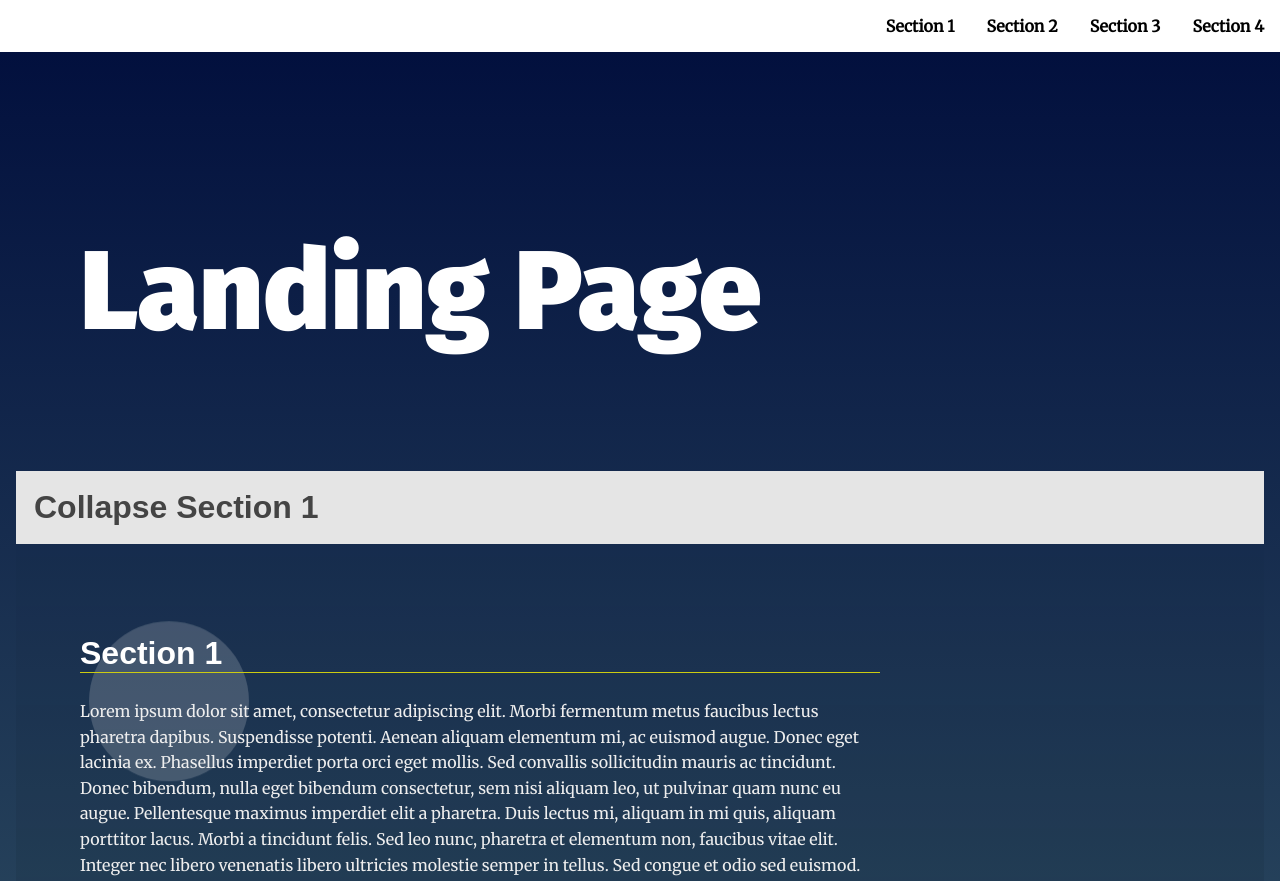
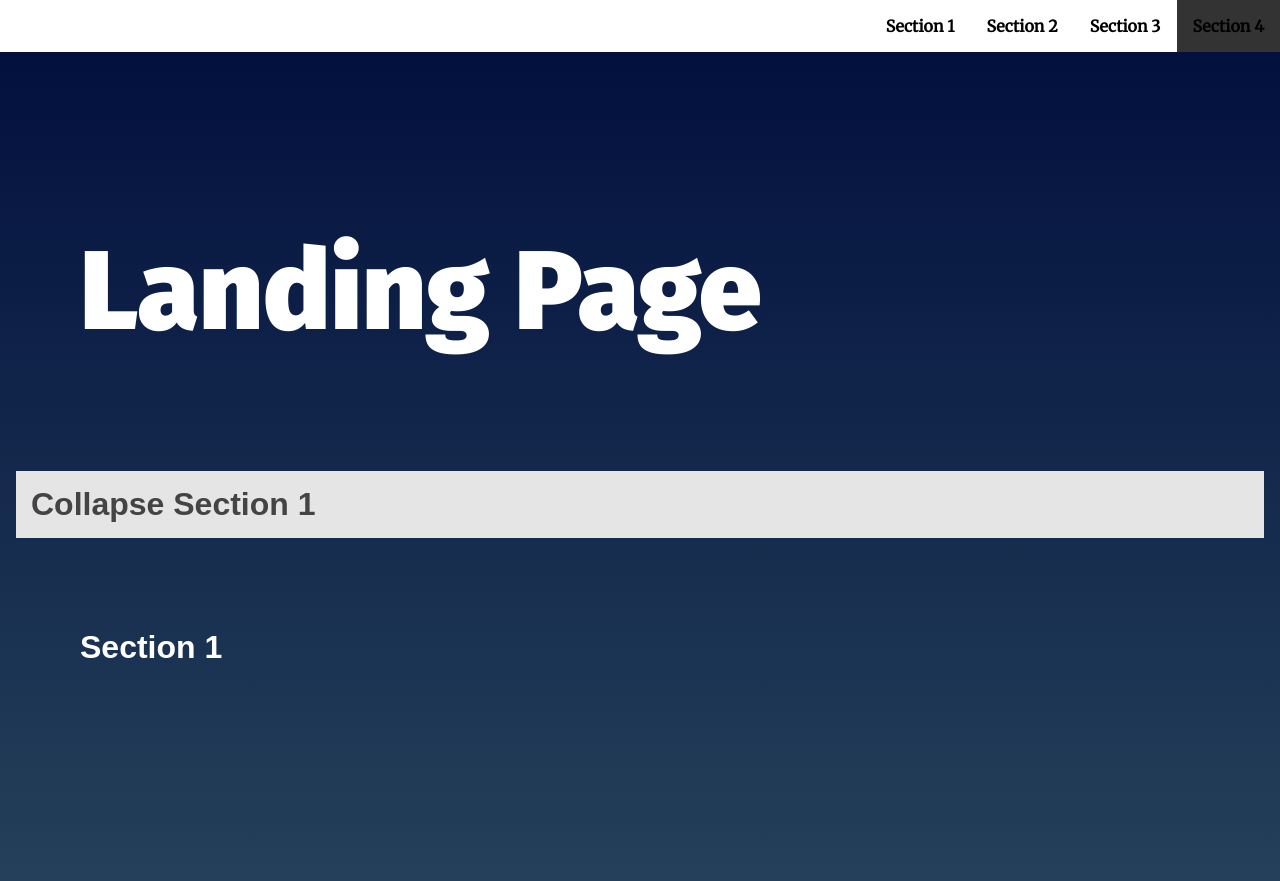
Before and after one commit to RadwaSaleh/javascript-landing-page, a website: page index.html in a window 1280 px wide. Shown: the top 881 px of the page. Drawn offline with Linux system fonts and the light colour scheme.

Commit message:
add active status to the menu bar while scrolling

```diff
--- a/css/styles.css
+++ b/css/styles.css
@@ -74,6 +74,10 @@ section {
     display: inline-block;
 }
 
+.navbar__menu li.active{
+    background: #333;
+}
+
 .navbar__menu .menu__link {
     display: block;
     padding: 1em;
@@ -111,11 +115,14 @@ section {
 
 /* ---- Theme Rules ---- */
 /* Landing Container Styles. Note: hidden by default */
+/* add transition effect to max-height property with a duration of 1 second */
+/* ease-out specifies a transition effect with a slow end */
 .landing__container {
     padding: 1em;
     text-align: left;
-    display: block;
     overflow: hidden;
+    max-height: 0;
+    transition: max-height 1s ease-out;
 }
 
 @media only screen and (min-width: 35em){
@@ -228,7 +235,7 @@ section.active .landing__container::after {
     background-color: #e5e5e5;
     color: #444;
     cursor: pointer;
-    padding: 18px;
+    padding: 15px;
     width: 100%;
     border: none;
     text-align: left;
--- a/js/app.js
+++ b/js/app.js
@@ -4,6 +4,8 @@
  */
 
 const sections = document.getElementsByTagName('section');
+const list = document.getElementById('navbar__list');
+
 /**
  *Helper Functions
  */
@@ -18,24 +20,31 @@ const isInViewport = (element) => {
     );
 };
 
+const removeActiveClassFromAllElements = (elements) => {
+    for (const e of elements)
+        e.classList.remove('active');
+};
+
+
 /**
  * Main Functions
  */
 
 const generateDynNavMenu = () =>{
     for (let i = 0; i < sections.length; i++){
-        const list = document.getElementById('navbar__list');
+        const listItem = document.createElement('li');
+        const listLink = document.createElement('a');
 
-        const listItem = document.createElement('li');
         listItem.setAttribute('id', `navli${i}`);
 
-        const listLink = document.createElement('a');
         listLink.textContent = sections[i].getAttribute('data-nav');
         listLink.setAttribute('id', `navlink${i}`);
         listLink.setAttribute('href', `#${sections[i].getAttribute('id')}`);
         listLink.classList.add('menu__link', 'menu__link:hover');
         listLink.addEventListener('click', function () {
-            sections[i].scrollIntoView({behavior: "smooth",block: "end", inline: "nearest"});
+            removeActiveClassFromAllElements(list.children);
+            listItem.classList.add('active');
+            sections[i].scrollIntoView({behavior: "smooth",block: "center"});
             event.preventDefault();
         });
 
@@ -45,9 +54,12 @@ const generateDynNavMenu = () =>{
 };
 
 const setSectionActiveClass = () => {
-    for(const section of sections){
-        if(isInViewport(section)){
-            section.classList.toggle('active');
+    for(let i = 0; i < sections.length; i++){
+        if(isInViewport(sections[i])){
+            removeActiveClassFromAllElements(sections);
+            sections[i].classList.add('active');
+            removeActiveClassFromAllElements(list.children);
+            document.getElementById(`navli${i}`).classList.add('active');
         }
     }
 };
@@ -73,7 +85,7 @@ const collapseSections = () => {
 generateDynNavMenu();
 
 // Add class 'active' to section when near top of viewport
-window.addEventListener('scroll', setSectionActiveClass);
+window.addEventListener('scroll', setSectionActiveClass, false);
 
-//collapse and uncollapse
+//collapse and expand
 collapseSections();
```
